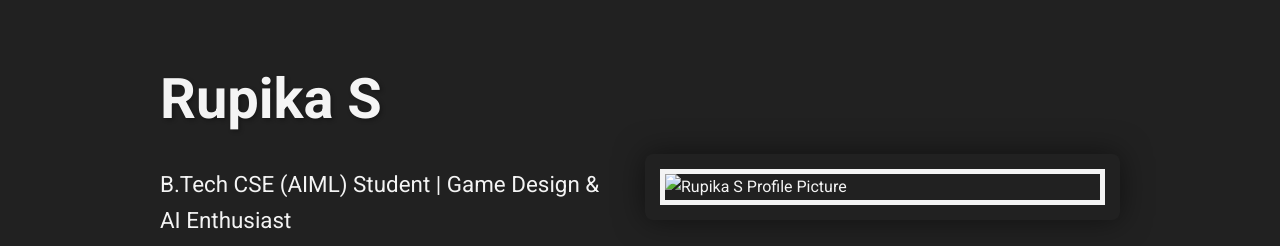
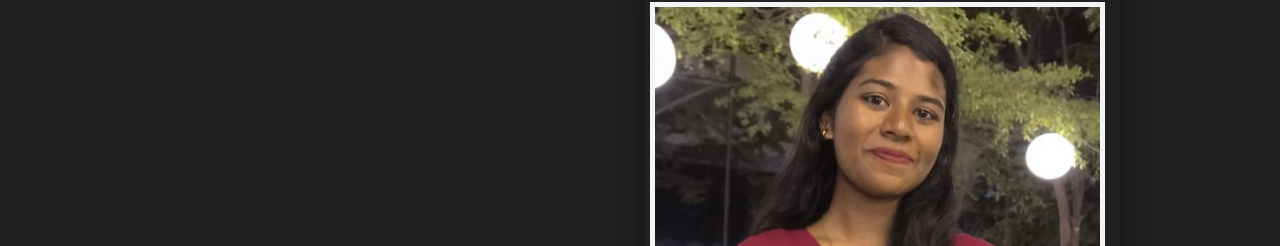
Before and after one commit to Rupikas2004/my-portfolio, a plain HTML site: page index.html in a window 1280 px wide. Shown: the part 209-455 px from the top of the page. Drawn offline with Linux system fonts and the light colour scheme.

Commit message:
Update index.html

```diff
--- a/index.html
+++ b/index.html
@@ -40,13 +40,8 @@
                 </div>
             </div>
             <div class="hero-image-container">
-                <img src="images/profile.jpeg" alt="Rupika S Profile Picture" class="profile-pic">
+                <img src="profile.jpeg" alt="Rupika S Profile Picture" class="profile-pic">
             </div>
-        </div>
-    </header>
-
-    <main class="container content-section">
-        <!-- Introduction Text -->
         <section class="intro-text">
             <h2>Welcome to My Portfolio!</h2>
             <p>Explore my journey in Computer Science and Engineering with a specialization in Artificial Intelligence and Machine Learning. Here you'll find details about my education, work experience, projects, skills, and research interests. Feel free to navigate through the sections using the links above.</p>
```
